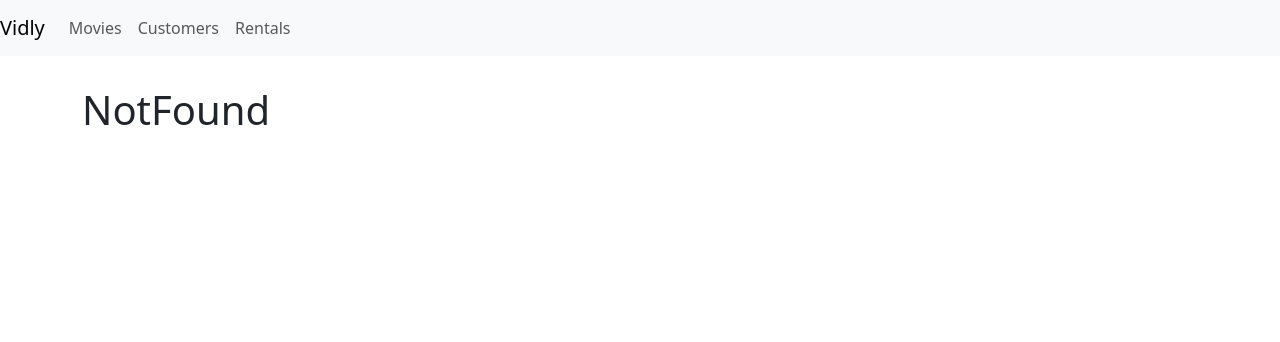
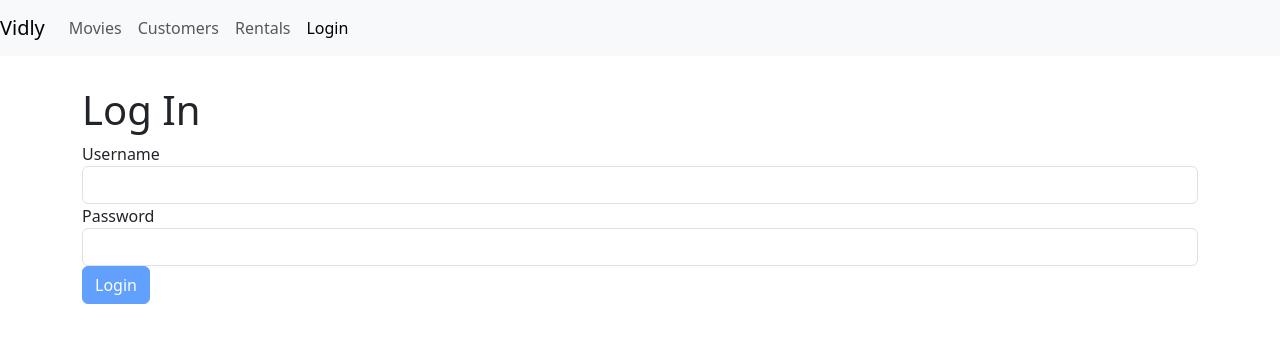
Before and after one commit to codewithdivu/Vidly, a React (Create React App) app: page /login in a window 1280 px wide. Before the commit this address led to /not-found. Shown: the top 342 px of the page. Built offline with nearby package versions, Linux system fonts and the light colour scheme.

Commit message:
validation is done...but some small thing are not done yet..

```diff
--- a/package.json
+++ b/package.json
@@ -8,6 +8,7 @@
     "@testing-library/user-event": "^13.5.0",
     "boostrap": "^2.0.0",
     "font-awesome": "^4.7.0",
+    "joi-browser": "13.4",
     "lodash": "^4.17.10",
     "prop-types": "^15.6.2",
     "react": "^18.1.0",
--- a/src/App.js
+++ b/src/App.js
@@ -1,6 +1,7 @@
 import { Navigate, Route, Routes } from "react-router-dom";
 import "./App.css";
 import Customers from "./Components/customers";
+import LoginForm from "./Components/loginForm";
 import MovieForm from "./Components/movieForm";
 import Movies from "./Components/movies";
 import NavBar from "./Components/navBar";
@@ -15,6 +16,7 @@ function App() {
         <Routes>
           <Route path="/" element={<Navigate to="/movies" />} />
           <Route path="/movies/:id" element={<MovieForm />} />
+          <Route path="/login" element={<LoginForm />} />
           <Route path="/movies" element={<Movies />} />
           <Route path="/customers" element={<Customers />} />
           <Route path="/rentals" element={<Rentals />} />
--- /dev/null
+++ b/src/Components/common/input.jsx
@@ -0,0 +1,20 @@
+import React from "react";
+
+const Input = ({ name, value, onChange, label, error }) => {
+  return (
+    <div className="form-group">
+      <label htmlFor={name}>{label}</label>
+      <input
+        value={value}
+        name={name}
+        onChange={onChange}
+        id={name}
+        type="text"
+        className="form-control"
+      />
+      {error && <div className="alert alert-danger">{error}</div>}
+    </div>
+  );
+};
+
+export default Input;
--- /dev/null
+++ b/src/Components/loginForm.jsx
@@ -0,0 +1,89 @@
+import React, { useRef, useEffect, useState } from "react";
+import Input from "./common/input";
+import Joi from "joi-browser";
+// const Joi = require("joi-browser");
+
+const LoginForm = () => {
+  const [data, setdata] = useState({
+    username: "",
+    password: "",
+  });
+
+  const [errors, setErrors] = useState({});
+
+  const schema = {
+    username: Joi.string().required().label("Username"),
+    password: Joi.string().required().label("Password"),
+  };
+
+  const validate = () => {
+    const options = { abortEarly: false };
+    const { error } = Joi.validate(data, schema, options);
+
+    if (!error) return null;
+
+    const errors = {};
+    for (let item of error.details) errors[item.path[0]] = item.message;
+    return errors;
+  };
+
+  const handleSubmit = (e) => {
+    e.preventDefault();
+
+    const errors = validate();
+    // console.log("newErrors :>> ", errors);
+    setErrors(errors || {});
+    if (errors) return;
+
+    console.log("submited...");
+  };
+
+  const validateProperty = ({ name, value }) => {
+    if (name === "username") {
+      if (value.trim() === "") return "username is required";
+    }
+    if (name === "password") {
+      if (value.trim() === "") return "password is required";
+    }
+  };
+
+  const handleChange = ({ currentTarget: input }) => {
+    const newErrors = { ...errors };
+    const errorMessage = validateProperty(input);
+    if (errorMessage) newErrors[input.name] = errorMessage;
+    else delete newErrors[input.name];
+    setErrors(newErrors);
+
+    const ll = { ...data };
+    ll[input.name] = input.value;
+    setdata(ll);
+    // console.log("ll :>> ", ll);
+  };
+
+  return (
+    <div>
+      <h1>Log In</h1>
+      <form onSubmit={handleSubmit}>
+        <Input
+          name="username"
+          label="Username"
+          onChange={handleChange}
+          value={data.username}
+          error={errors.username}
+        />
+        <Input
+          name="password"
+          label="Password"
+          onChange={handleChange}
+          value={data.password}
+          error={errors.password}
+        />
+        <button disabled={validate()} className="btn btn-primary">
+          Login
+        </button>
+      </form>
+    </div>
+  );
+};
+
+export default LoginForm;
--- a/src/Components/navBar.jsx
+++ b/src/Components/navBar.jsx
@@ -35,6 +35,11 @@ const NavBar = () => {
               Rentals
             </NavLink>
           </li>
+          <li className="nav-item">
+            <NavLink className="nav-link" to="/login">
+              Login
+            </NavLink>
+          </li>
         </ul>
       </div>
     </nav>
```
Also changed, not shown: src/Components/validation.js (added), 1 other file (tests, documents, lock files or other folders).
